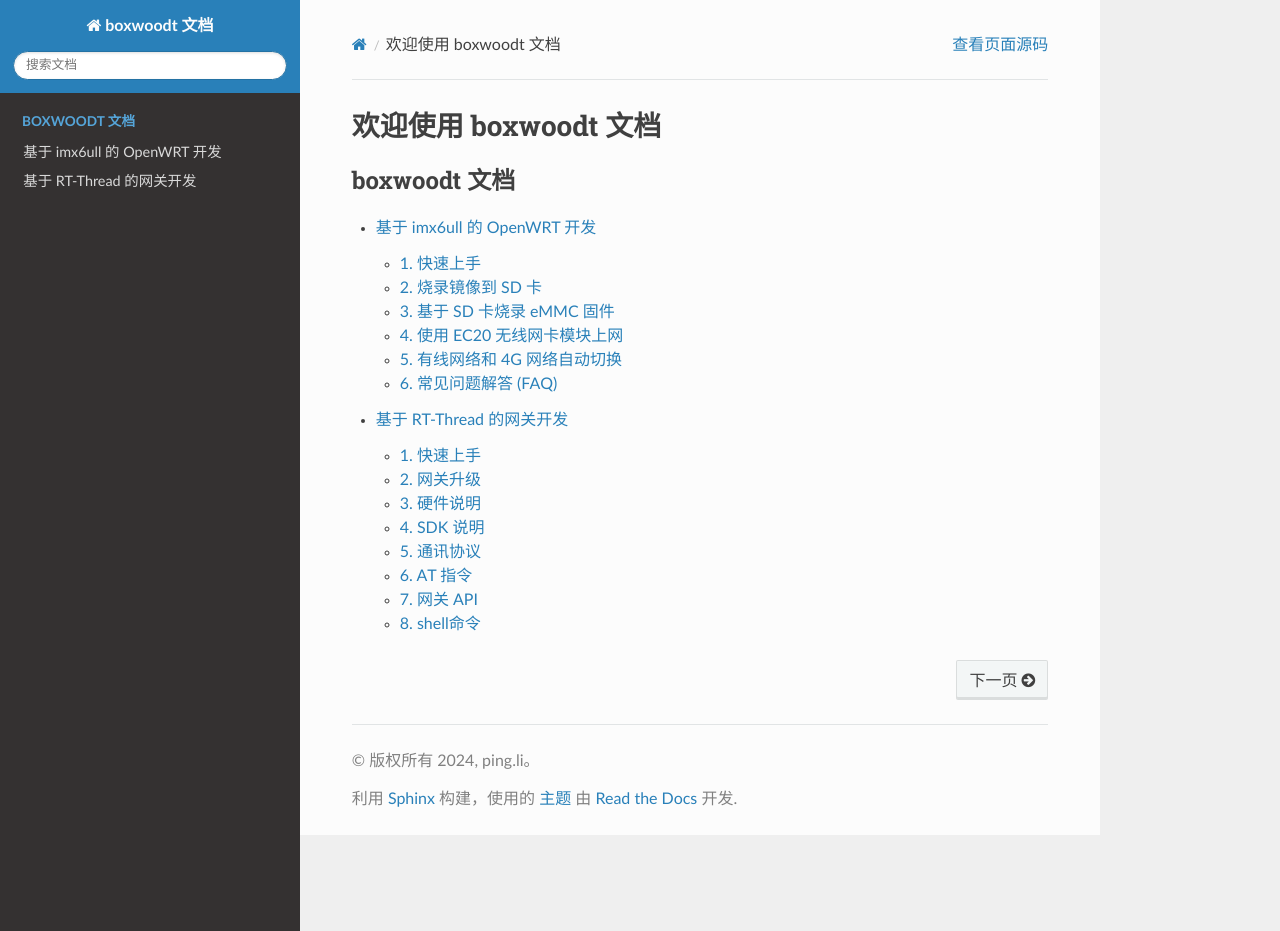
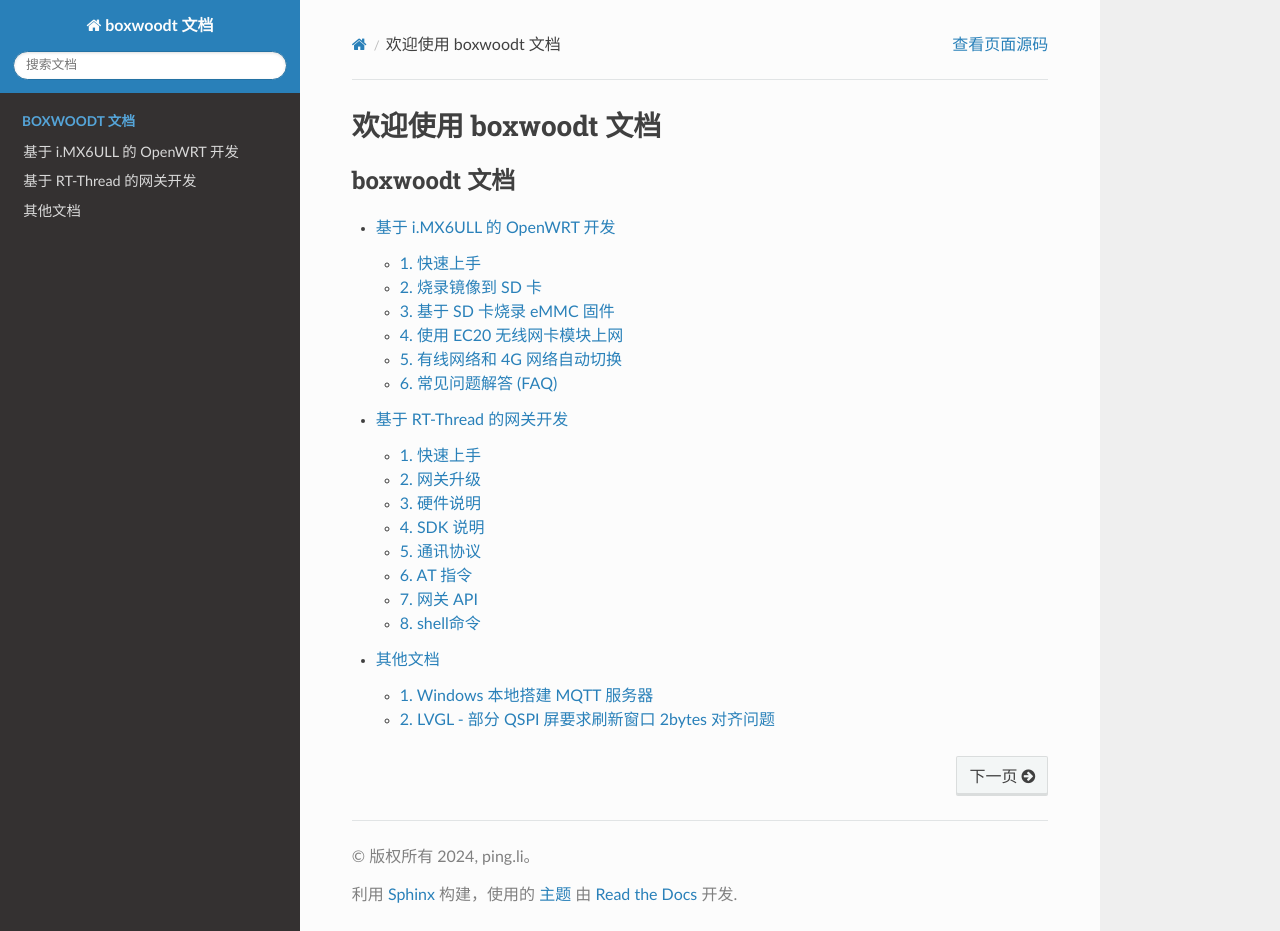
Before and after one commit to boxwoodt/document, a Sphinx documentation site: the page built from docs/source/index.rst, in a window 1280 px wide and 931 px high. Built offline with Sphinx 7.4.7 and the Read the Docs theme 3.1.0, drawn with Linux system fonts in a browser that asks for light colours; some of the changed lines change nothing that is shown.

Commit message:
doc: 增加MQTT服务器搭建和LVGL QSPI花屏修复文档

```diff
--- a/docs/source/OpenWRT/index.rst
+++ b/docs/source/OpenWRT/index.rst
@@ -1,4 +1,4 @@
-基于 imx6ull 的 OpenWRT 开发
+基于 i.MX6ULL 的 OpenWRT 开发
 ===================================
 
 .. toctree::
--- a/docs/source/index.rst
+++ b/docs/source/index.rst
@@ -7,3 +7,4 @@
 
    OpenWRT/index.rst
    gateway/index.rst
+   other/index.rst
--- /dev/null
+++ b/docs/source/other/LVGL_qspi_refresh_window_alignment_2bytes.rst
@@ -0,0 +1,247 @@
+LVGL - 部分 QSPI 屏要求刷新窗口 2bytes 对齐问题
+====================================================
+
+QSPI 屏刷新局部窗口
+--------------------------------------------------------
+
+一般使用了 LVGL 后，QSPI 屏刷新的时候会仅刷新像素需要变化的局部窗口，画面有多处变化时会分为多个局部窗口来刷新，这种刷新通常需要 MCU 将需要刷新的局部窗口左上角和右下角坐标发给 QSPI LCD 的 Driver IC，接着再把这个局部窗口内的新像素数据发给 Driver IC。
+
+.. image:: ../media/tech_doc/lvgl_local_window_refresh.png
+
+问题描述
+--------------------------------------------------------
+
+刷新局部窗口的范围坐标是通过 LVGL 底层计算得到的，理论上是在屏的任意区域，即坐标可能是任意值。但有些 QSPI OLED 屏的 Driver IC(如：CO5300)要求局部窗口的坐标必须满足：
+
+1. x1 为 2 的整数倍
+2. (x2 + 1) 为 2 的整数倍
+3. y1 为 2 的整数倍
+4. (y2 + 1) 为 2 的整数倍
+
+若不满足上述要求，则刷新的局部窗口会出现行偏移的错位现象，如下图所示。
+
+针对该问题，屏厂的建议是通过刷整屏来解决。整屏刷新不仅只是改变局部窗口的坐标，还需要填充相应的像素数据，消耗更多的RAM空间，对资源受限的 MCU 不适合。不如按照上面四个要求来修改，也不用增大很多刷新数据量。
+
+解决方法
+--------------------------------------------------------
+
+按照上述思路，我们来试着更改 LVGL 底层刷新部分，使每次刷新的局部窗口坐标满足 Driver IC 的要求。（使用的是 LVGL V8.3.11 版本）。
+
+在 lvgl 文件夹下 ``src/core/lv_refr.c`` 中可以看到 LVGL 刷新相关的函数，局部窗口刷新是在函数 ``refr_area()`` 中，我们在该函数中做如下修改，主要目的是把局部窗口向上下左右扩展大一点，使 x1 为 2 的倍数，(x2 + 1) 为 2 的倍数，y1 为 2 的倍数，(y2 + 1) 为 2 的倍数。
+
+1. 在 ``refr_invalid_areas`` 和 ``refr_area`` 函数之间，添加 ``refresh_area_align`` 函数。
+
+.. code-block:: c
+   :caption: refresh_area_align
+   :linenos:
+
+    #define LV_REQUIRE_REFRESH_ALIGN (1)
+    #if LV_REQUIRE_REFRESH_ALIGN
+    static void refresh_area_align(lv_area_t * area_p)
+    {
+        if (area_p->x1 % 2) {
+            area_p->x1 = (area_p->x1 / 2) * 2;
+            if (area_p->x1 <= 0) {
+                area_p->x1 = 0;
+            }
+        }
+
+        if ((area_p->x2 + 1) % 2) {
+            area_p->x2 = (area_p->x2 / 2 + 1) * 2 - 1;
+            if (area_p->x2 >= lv_disp_get_hor_res(disp_refr)) {
+                area_p->x2 = lv_disp_get_hor_res(disp_refr) - 1;
+            }
+        }
+
+        if (area_p->y1 % 2) {
+            area_p->y1 = (area_p->y1 / 2) * 2;
+            if (area_p->y1 <= 0) {
+                area_p->y1 = 0;
+            }
+        }
+
+        if ((area_p->y2 + 1) % 2) {
+            area_p->y2 = (area_p->y2 / 2 + 1) * 2 - 1;
+            if (area_p->y2 >= lv_disp_get_ver_res(disp_refr)) {
+                area_p->y2 = lv_disp_get_ver_res(disp_refr) - 1;
+            }
+        }
+    }
+    #endif
+
+2. 在 ``refr_area`` 函数中调用添加的 ``refresh_area_align`` 函数。
+
+.. code-block:: c
+   :caption: refresh_area_align
+   :emphasize-lines: 26-29
+   :linenos:
+
+    static void refr_area(const lv_area_t * area_p)
+    {
+        lv_draw_ctx_t * draw_ctx = disp_refr->driver->draw_ctx;
+        draw_ctx->buf = disp_refr->driver->draw_buf->buf_act;
+
+        /*With full refresh just redraw directly into the buffer*/
+        /*In direct mode draw directly on the absolute coordinates of the buffer*/
+        if(disp_refr->driver->full_refresh || disp_refr->driver->direct_mode) {
+            lv_area_t disp_area;
+            lv_area_set(&disp_area, 0, 0, lv_disp_get_hor_res(disp_refr) - 1, lv_disp_get_ver_res(disp_refr) - 1);
+            draw_ctx->buf_area = &disp_area;
+
+            if(disp_refr->driver->full_refresh) {
+                disp_refr->driver->draw_buf->last_part = 1;
+                draw_ctx->clip_area = &disp_area;
+                refr_area_part(draw_ctx);
+            }
+            else {
+                disp_refr->driver->draw_buf->last_part = disp_refr->driver->draw_buf->last_area;
+                draw_ctx->clip_area = area_p;
+                refr_area_part(draw_ctx);
+            }
+            return;
+        }
+
+    #if LV_REQUIRE_REFRESH_ALIGN
+        /*Align the refresh area to the screen boundary*/
+        refresh_area_align((lv_area_t *)area_p);
+    #endif
+
+        /*Normal refresh: draw the area in parts*/
+        /*Calculate the max row num*/
+        lv_coord_t w = lv_area_get_width(area_p);
+        lv_coord_t h = lv_area_get_height(area_p);
+        lv_coord_t y2 = area_p->y2 >= lv_disp_get_ver_res(disp_refr) ?
+                        lv_disp_get_ver_res(disp_refr) - 1 : area_p->y2;
+
+        int32_t max_row = get_max_row(disp_refr, w, h);
+
+        lv_coord_t row;
+        lv_coord_t row_last = 0;
+        lv_area_t sub_area;
+        for(row = area_p->y1; row + max_row - 1 <= y2; row += max_row) {
+            /*Calc. the next y coordinates of draw_buf*/
+            sub_area.x1 = area_p->x1;
+            sub_area.x2 = area_p->x2;
+            sub_area.y1 = row;
+            sub_area.y2 = row + max_row - 1;
+            draw_ctx->buf_area = &sub_area;
+            draw_ctx->clip_area = &sub_area;
+            draw_ctx->buf = disp_refr->driver->draw_buf->buf_act;
+            if(sub_area.y2 > y2) sub_area.y2 = y2;
+            row_last = sub_area.y2;
+            if(y2 == row_last) disp_refr->driver->draw_buf->last_part = 1;
+            refr_area_part(draw_ctx);
+        }
+
+        /*If the last y coordinates are not handled yet ...*/
+        if(y2 != row_last) {
+            /*Calc. the next y coordinates of draw_buf*/
+            sub_area.x1 = area_p->x1;
+            sub_area.x2 = area_p->x2;
+            sub_area.y1 = row;
+            sub_area.y2 = y2;
+            draw_ctx->buf_area = &sub_area;
+            draw_ctx->clip_area = &sub_area;
+            draw_ctx->buf = disp_refr->driver->draw_buf->buf_act;
+            disp_refr->driver->draw_buf->last_part = 1;
+            refr_area_part(draw_ctx);
+        }
+    }
+
+3. 在 ``draw_buf_rotate`` 函数中添加 ``height`` 相关修改，本示例中液晶旋转 90 度。
+
+.. code-block:: c
+   :caption: refresh_area_align
+   :emphasize-lines: 35-37
+   :linenos:
+
+    static void draw_buf_rotate(lv_area_t * area, lv_color_t * color_p)
+    {
+        lv_disp_drv_t * drv = disp_refr->driver;
+        if(disp_refr->driver->full_refresh && drv->sw_rotate) {
+            LV_LOG_ERROR("cannot rotate a full refreshed display!");
+            return;
+        }
+        if(drv->rotated == LV_DISP_ROT_180) {
+            draw_buf_rotate_180(drv, area, color_p);
+            call_flush_cb(drv, area, color_p);
+        }
+        else if(drv->rotated == LV_DISP_ROT_90 || drv->rotated == LV_DISP_ROT_270) {
+            /*Allocate a temporary buffer to store rotated image*/
+            lv_color_t * rot_buf = NULL;
+            lv_disp_draw_buf_t * draw_buf = lv_disp_get_draw_buf(disp_refr);
+            lv_coord_t area_w = lv_area_get_width(area);
+            lv_coord_t area_h = lv_area_get_height(area);
+            /*Determine the maximum number of rows that can be rotated at a time*/
+            lv_coord_t max_row = LV_MIN((lv_coord_t)((LV_DISP_ROT_MAX_BUF / sizeof(lv_color_t)) / area_w), area_h);
+            lv_coord_t init_y_off;
+            init_y_off = area->y1;
+            if(drv->rotated == LV_DISP_ROT_90) {
+                area->y2 = drv->ver_res - area->x1 - 1;
+                area->y1 = area->y2 - area_w + 1;
+            }
+            else {
+                area->y1 = area->x1;
+                area->y2 = area->y1 + area_w - 1;
+            }
+
+            /*Rotate the screen in chunks, flushing after each one*/
+            lv_coord_t row = 0;
+            while(row < area_h) {
+                lv_coord_t height = LV_MIN(max_row, area_h - row);
+    #if LV_REQUIRE_REFRESH_ALIGN
+                if (height % 2 == 1) height++;
+    #endif
+                draw_buf->flushing = 1;
+                if((row == 0) && (area_h >= area_w)) {
+                    /*Rotate the initial area as a square*/
+                    height = area_w;
+                    draw_buf_rotate_90_sqr(drv->rotated == LV_DISP_ROT_270, area_w, color_p);
+                    if(drv->rotated == LV_DISP_ROT_90) {
+                        area->x1 = init_y_off;
+                        area->x2 = init_y_off + area_w - 1;
+                    }
+                    else {
+                        area->x2 = drv->hor_res - 1 - init_y_off;
+                        area->x1 = area->x2 - area_w + 1;
+                    }
+                }
+                else {
+                    /*Rotate other areas using a maximum buffer size*/
+                    if(rot_buf == NULL) rot_buf = lv_mem_buf_get(LV_DISP_ROT_MAX_BUF);
+                    draw_buf_rotate_90(drv->rotated == LV_DISP_ROT_270, area_w, height, color_p, rot_buf);
+
+                    if(drv->rotated == LV_DISP_ROT_90) {
+                        area->x1 = init_y_off + row;
+                        area->x2 = init_y_off + row + height - 1;
+                    }
+                    else {
+                        area->x2 = drv->hor_res - 1 - init_y_off - row;
+                        area->x1 = area->x2 - height + 1;
+                    }
+                }
+
+                /* The original part (chunk of the current area) were split into more parts here.
+                * Set the original last_part flag on the last part of rotation. */
+                if(row + height >= area_h && draw_buf->last_area && draw_buf->last_part) {
+                    draw_buf->flushing_last = 1;
+                }
+                else {
+                    draw_buf->flushing_last = 0;
+                }
+
+                /*Flush the completed area to the display*/
+                call_flush_cb(drv, area, rot_buf == NULL ? color_p : rot_buf);
+                /*FIXME: Rotation forces legacy behavior where rendering and flushing are done serially*/
+                while(draw_buf->flushing) {
+                    if(drv->wait_cb) drv->wait_cb(drv);
+                }
+                color_p += area_w * height;
+                row += height;
+            }
+            /*Free the allocated buffer at the end if necessary*/
+            if(rot_buf != NULL) lv_mem_buf_release(rot_buf);
+        }
+    }
+
+修改后现象如下。有些屏可能要求的不是 2 的整数倍，而是必须为 4 的整数倍，也可用类似的方式修改。
--- /dev/null
+++ b/docs/source/other/index.rst
@@ -0,0 +1,10 @@
+其他文档
+===================================
+
+.. toctree::
+   :maxdepth: 2
+   :titlesonly:
+   :numbered:
+
+   windows_setup_mqtt_server.rst
+   LVGL_qspi_refresh_window_alignment_2bytes.rst
--- /dev/null
+++ b/docs/source/other/windows_setup_mqtt_server.rst
@@ -0,0 +1,52 @@
+Windows 本地搭建 MQTT 服务器
+==============================================
+
+下载安装包
+-------------------------------------------------------
+
+1. 下载链接：emqx官网_ 下载。
+
+2. 选择合适的版本下载：选择 windows 系统版本的安装包，我们选择 5.3.2_ 版本安装包。
+
+.. _emqx官网: https://www.emqx.com/zh/downloads/broker
+
+.. _5.3.2: https://www.emqx.com/zh/downloads/broker/v5.3.2/emqx-5.3.2-windows-amd64.zip
+
+安装软件
+-------------------------------------------------------
+
+1. 解压安装包。解压目录不能存在中文、空格、特殊字符。
+
+2. 打开其中 bin 文件夹，在地址栏复制地址。
+
+3. 单击开始菜单，输入命令：``cmd``，选择以管理员身份运行。
+
+.. image:: ../media/tech_doc/cmd_admin.png
+
+4. 在命令行内切换到EMQX bin文件目录。
+
+.. note:: 可以通过 ``cd`` 命令切换。若盘符不同，请先切换盘符。
+
+5. 安装 MQTT 服务器，输入命令：``.\emqx.cmd install``。此命令只执行一次，以后开机不用执行了。
+
+.. note:: 卸载 EMQX 服务，执行命令：``.\emqx.cmd uninstall``。
+
+.. image:: ../media/tech_doc/emqx_install.png
+
+提示 *ChangeServiceConfig* 成功，则说明服务安装成功。
+
+6. 启动 EMQX 服务，输入命令：``.\emqx.cmd console``。
+
+.. image:: ../media/tech_doc/emqx_console.png
+
+提示 *EMQX 5.3.2 is running now!* 说明服务启动成功。
+
+7. 浏览器输入地址：``http://localhost:18083``。访问 MQTT 服务器的网页。在登录页面输入初始化账号和密码即可登录。
+
+.. note:: MQTT 服务器默认账号为 **admin**，密码为 **public** 。
+
+.. image:: ../media/tech_doc/mqtt_login_web.png
+
+8. 输入初始密码后，会跳转到修改密码页面。修改密码后再次登录即可。
+
+.. image:: ../media/tech_doc/mqtt_change_passwd.png
```
Also changed, not shown: docs/source/media/tech_doc/cmd_admin.png (added), docs/source/media/tech_doc/emqx_console.png (added), docs/source/media/tech_doc/emqx_install.png (added), docs/source/media/tech_doc/lvgl_local_window_refresh.png (added), docs/source/media/tech_doc/mqtt_change_passwd.png (added), docs/source/media/tech_doc/mqtt_login_web.png (added).
